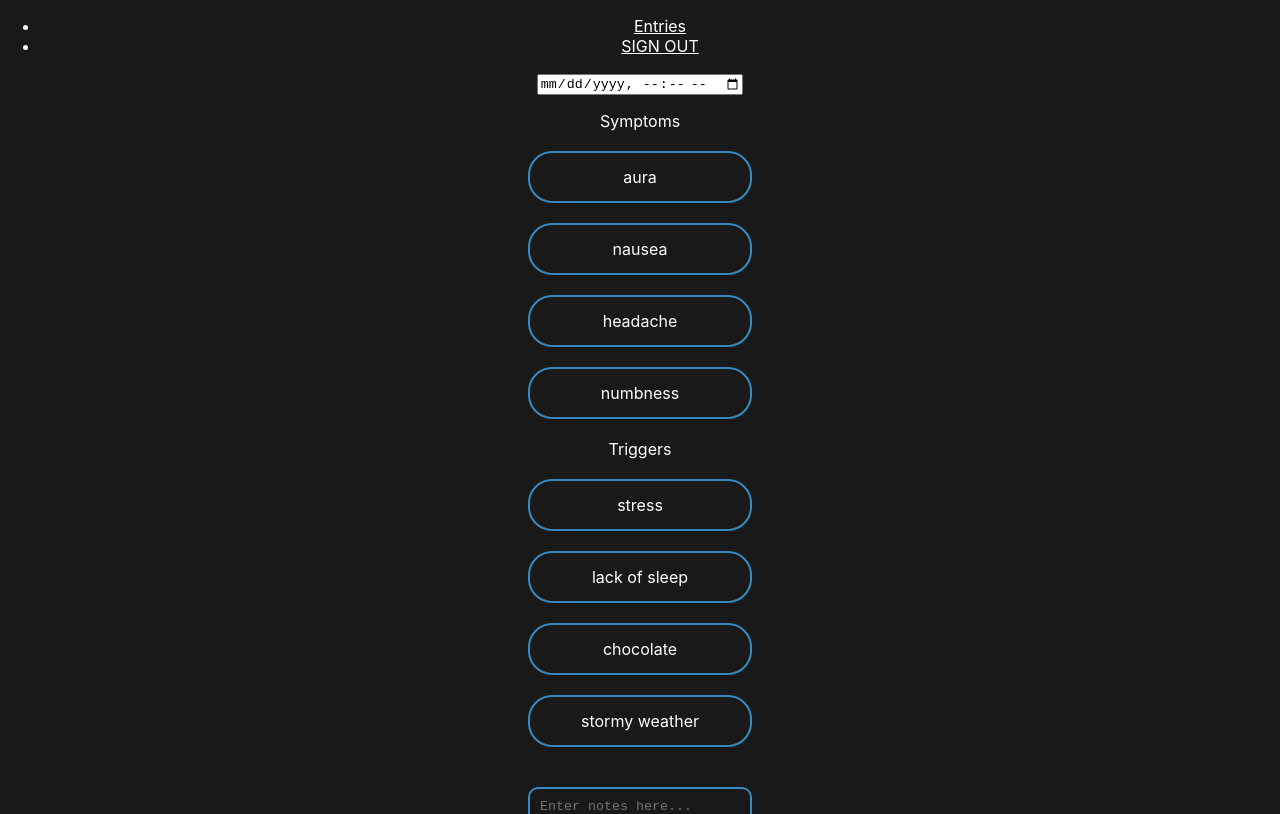
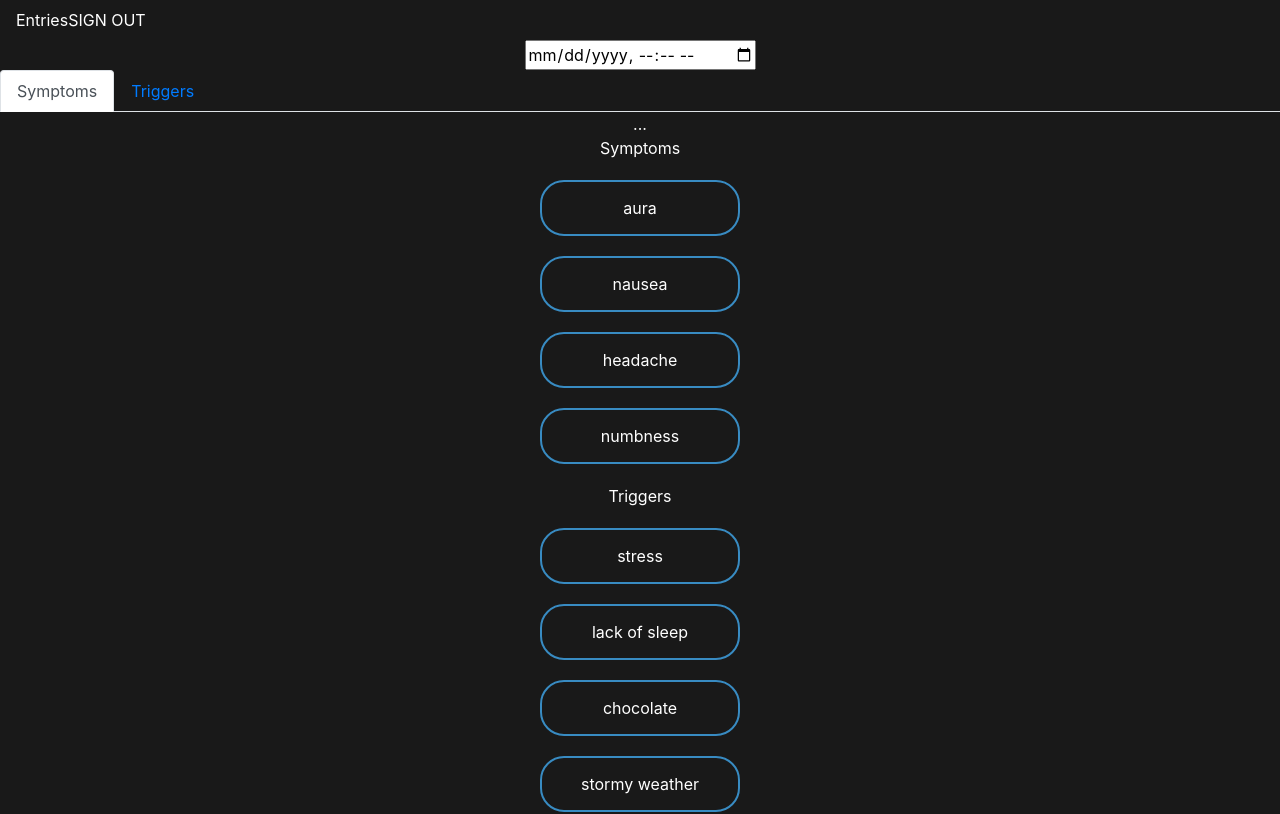
Before and after one commit to J-J-Tech/mst, a React (Create React App) app: page /newentry in a window 1280 px wide. Shown: the top 814 px of the page. Built offline with nearby package versions, Linux system fonts and the light colour scheme; no server answers.

Commit message:
add bootstrap cdn

```diff
--- a/public/index.html
+++ b/public/index.html
@@ -1,14 +1,12 @@
 <!DOCTYPE html>
 <html lang="en">
+
 <head>
   <meta charset="utf-8" />
   <link rel="icon" href="%PUBLIC_URL%/favicon.ico" />
   <meta name="viewport" content="width=device-width, initial-scale=1" />
   <meta name="theme-color" content="#000000" />
-    <meta
-      name="description"
-      content="Web site created using create-react-app"
-    />
+  <meta name="description" content="Web site created using create-react-app" />
   <link rel="apple-touch-icon" href="%PUBLIC_URL%/logo192.png" />
   <!--
       manifest.json provides metadata used when your web app is installed on a
@@ -24,8 +22,13 @@
       work correctly both with client-side routing and a non-root public URL.
       Learn how to configure a non-root public URL by running `npm run build`.
     -->
+
+  <!-- Bootstrap CSS -->
+  <link rel="stylesheet" href="https://stackpath.bootstrapcdn.com/bootstrap/4.4.1/css/bootstrap.min.css"
+    integrity="sha384-Vkoo8x4CGsO3+Hhxv8T/Q5PaXtkKtu6ug5TOeNV6gBiFeWPGFN9MuhOf23Q9Ifjh" crossorigin="anonymous">
   <title>React App</title>
 </head>
+
 <body>
   <noscript>You need to enable JavaScript to run this app.</noscript>
   <div id="root"></div>
@@ -39,5 +42,18 @@
       To begin the development, run `npm start` or `yarn start`.
       To create a production bundle, use `npm run build` or `yarn build`.
     -->
+
+  <!-- Optional JavaScript -->
+  <!-- jQuery first, then Popper.js, then Bootstrap JS -->
+  <script src="https://code.jquery.com/jquery-3.4.1.slim.min.js"
+    integrity="sha384-J6qa4849blE2+poT4WnyKhv5vZF5SrPo0iEjwBvKU7imGFAV0wwj1yYfoRSJoZ+n"
+    crossorigin="anonymous"></script>
+  <script src="https://cdn.jsdelivr.net/npm/popper.js@1.16.0/dist/umd/popper.min.js"
+    integrity="sha384-Q6E9RHvbIyZFJoft+2mJbHaEWldlvI9IOYy5n3zV9zzTtmI3UksdQRVvoxMfooAo"
+    crossorigin="anonymous"></script>
+  <script src="https://stackpath.bootstrapcdn.com/bootstrap/4.4.1/js/bootstrap.min.js"
+    integrity="sha384-wfSDF2E50Y2D1uUdj0O3uMBJnjuUD4Ih7YwaYd1iqfktj0Uod8GCExl3Og8ifwB6"
+    crossorigin="anonymous"></script>
 </body>
+
 </html>
--- a/src/components/new-entry-form/new-entry-form.component.jsx
+++ b/src/components/new-entry-form/new-entry-form.component.jsx
@@ -72,6 +72,20 @@ const NewEntryForm = () => {
         <React.Fragment>
             <form className='new-entry-form' onSubmit={handleSubmit}>
                 <input type='datetime-local' />
+                {/* tab experiment */}
+                <ul className="nav nav-tabs" id="myTab" role="tablist">
+                    <li className="nav-item">
+                        <a className="nav-link active" id="home-tab" data-toggle="tab" href="#symptoms" role="tab" aria-controls="symptoms" aria-selected="true">Symptoms</a>
+                    </li>
+                    <li className="nav-item">
+                        <a className="nav-link" id="profile-tab" data-toggle="tab" href="#triggers" role="tab" aria-controls="triggers" aria-selected="false">Triggers</a>
+                    </li>
+                </ul>
+                <div className="tab-content" id="myTabContent">
+                    <div className="tab-pane fade show active" id="symptoms" role="tabpanel" aria-labelledby="symptoms-tab">...</div>
+                    <div className="tab-pane fade" id="triggers" role="tabpanel" aria-labelledby="triggers-tab">...</div>
+                </div>
+                {/* end tab exp. */}
                 <p>Symptoms</p>
                 <div>
                     {symptoms.map(symp => {
```
Lines whose indentation alone changed are shown as unchanged.
